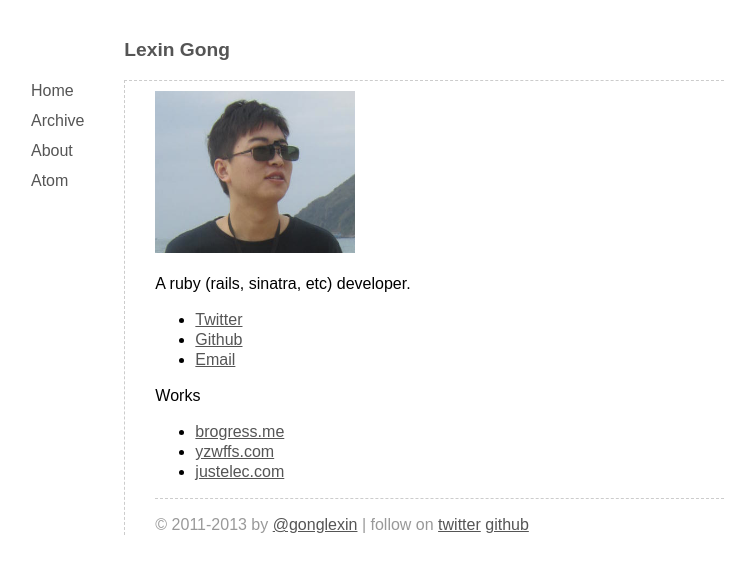
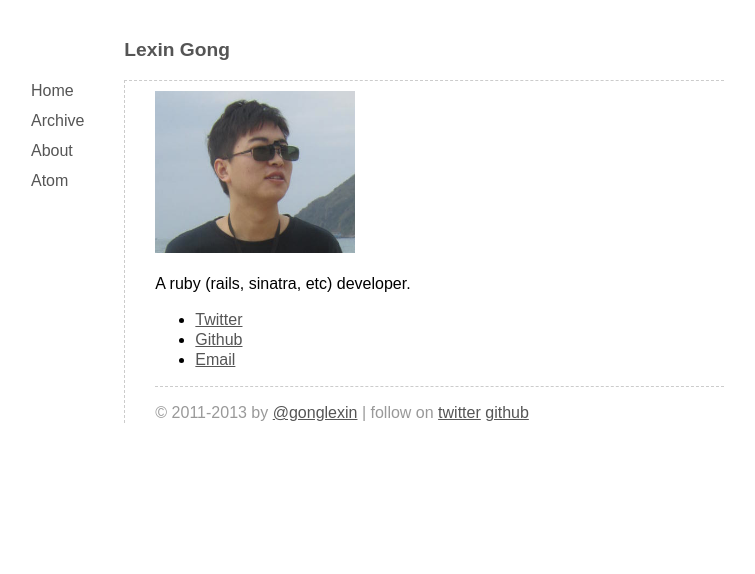
Before and after one commit to gonglexin/gonglexin.github.io, a Jekyll site: the page built from about.html, in a window 1280 px wide. Shown: the top 574 px of the page, without its empty margins (169-924 px from the left). Built offline with Jekyll 4.4.1, drawn with Linux system fonts in a browser that asks for light colours; some web fonts are replaced; Markdown is read by kramdown in place of the engine named in the settings.

Commit message:
remove some links
I need to add some works which are really excellent here.

```diff
--- a/about.html
+++ b/about.html
@@ -11,12 +11,3 @@ title: About
     <li><a href="mailto:gonglexin@gmail.com">Email</a></li>
   </ul>
 </section>
-
-<section id="works">
-  <span>Works</span>
-  <ul>
-    <li><a href="http://brogress.me">brogress.me</a></li>
-    <li><a href="http://www.yzwffs.com">yzwffs.com</a></li>
-    <li><a href="http://justelec.com">justelec.com</a></li>
-  </ul>
-</section>
```
